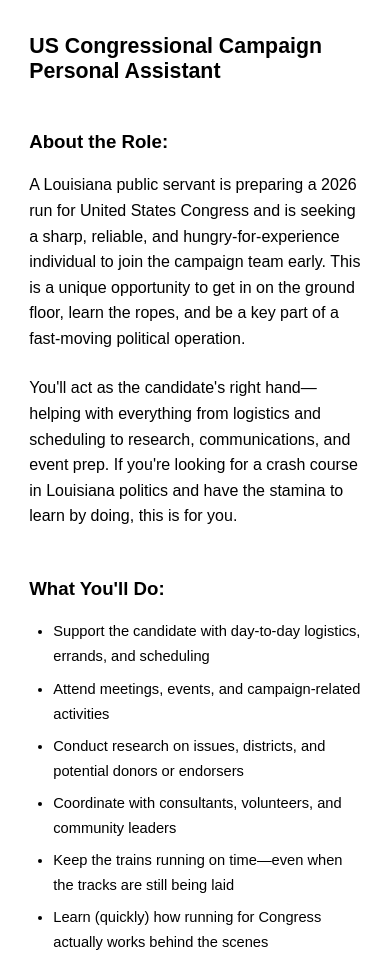
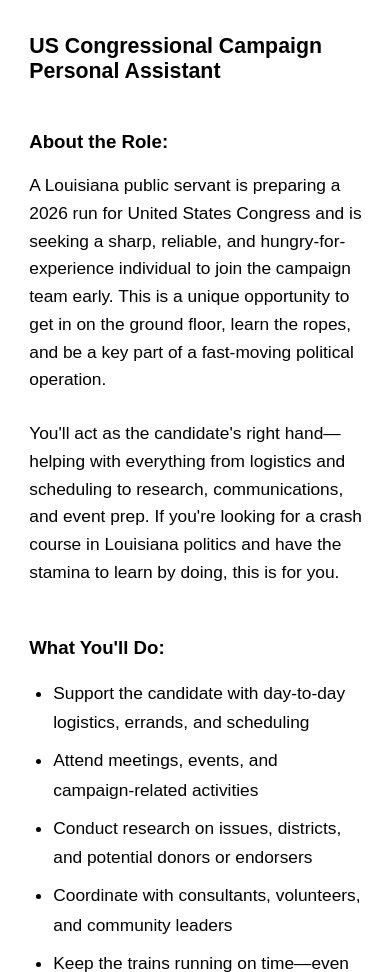
Before and after one commit to maxgaudin/congress-job, a plain HTML site: page index.html in a window 390 px wide. Shown: the top 972 px of the page. Drawn offline with Linux system fonts and the light colour scheme.

Commit message:
Increase font size for paragraphs and list items in mobile view for better readability

```diff
--- a/style.css
+++ b/style.css
@@ -61,8 +61,8 @@ h3 {
     max-width: 100vw;
     padding: 8px 7vw 8px 7.5vw;
   }
-  p {
-    font-size: 12pt;
+  p, li {
+    font-size: 13pt;
   }
   .title {
     font-size: 20pt;
```
